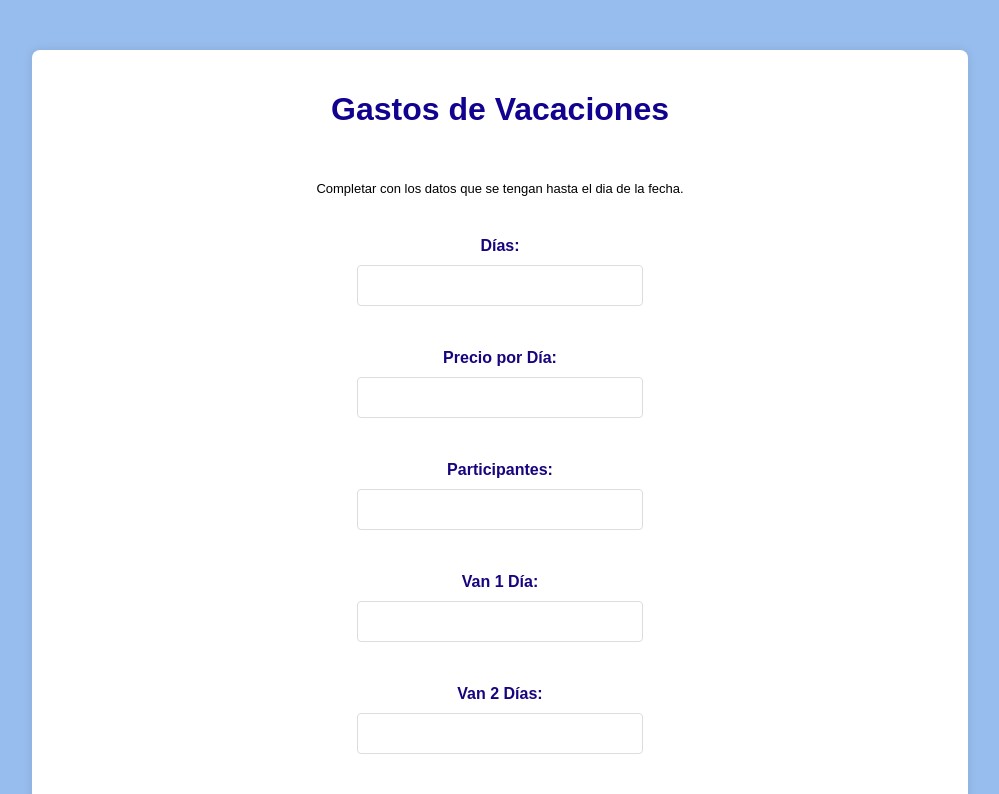
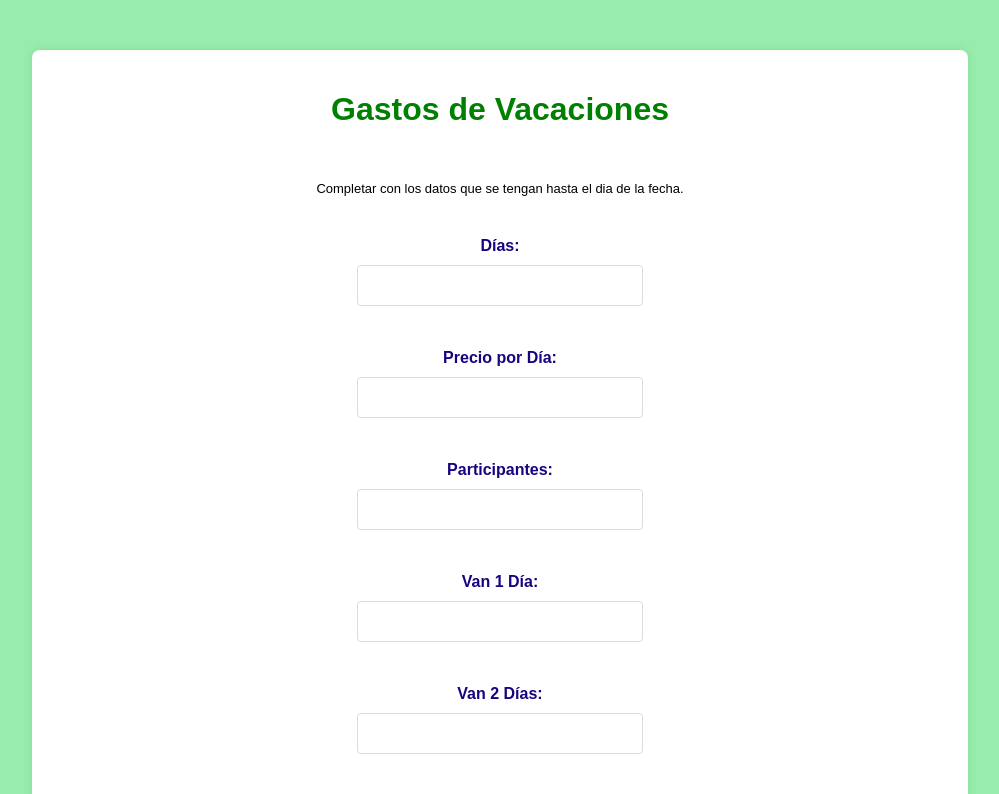
Before and after one commit to joaquinDemarchi/vacaciones, a plain HTML site: page index.html in a window 1280 px wide. Shown: the top 794 px of the page, without its empty margins (140-1139 px from the left). Drawn offline with Linux system fonts and the light colour scheme.

Commit message:
Revert "fonde verde"
This reverts commit b514d842c04e54f9d6a1c5cbacb3d3e734f3a1af.

```diff
--- a/styles.css
+++ b/styles.css
@@ -1,7 +1,7 @@
 body {
     font-family: 'Arial', sans-serif;
     /* background-color: #faeded; */
-    background-color: rgb(151, 189, 238);
+    background-color: rgb(151, 238, 172);
     margin: 0;
     padding: 0;
 }
@@ -13,7 +13,6 @@ body {
 .container {
     max-width: 70%;
     margin: 50px auto;
-    /* background-color: rgb(151, 238, 172); */
     background-color: #fff;
     border-radius: 8px;
     padding: 20px;
@@ -22,7 +21,7 @@ body {
 
 h1 {
     text-align: center;
-    color: rgb(17, 3, 143);
+    color: green;
     /* color: #b82626; */
 }
 
```
